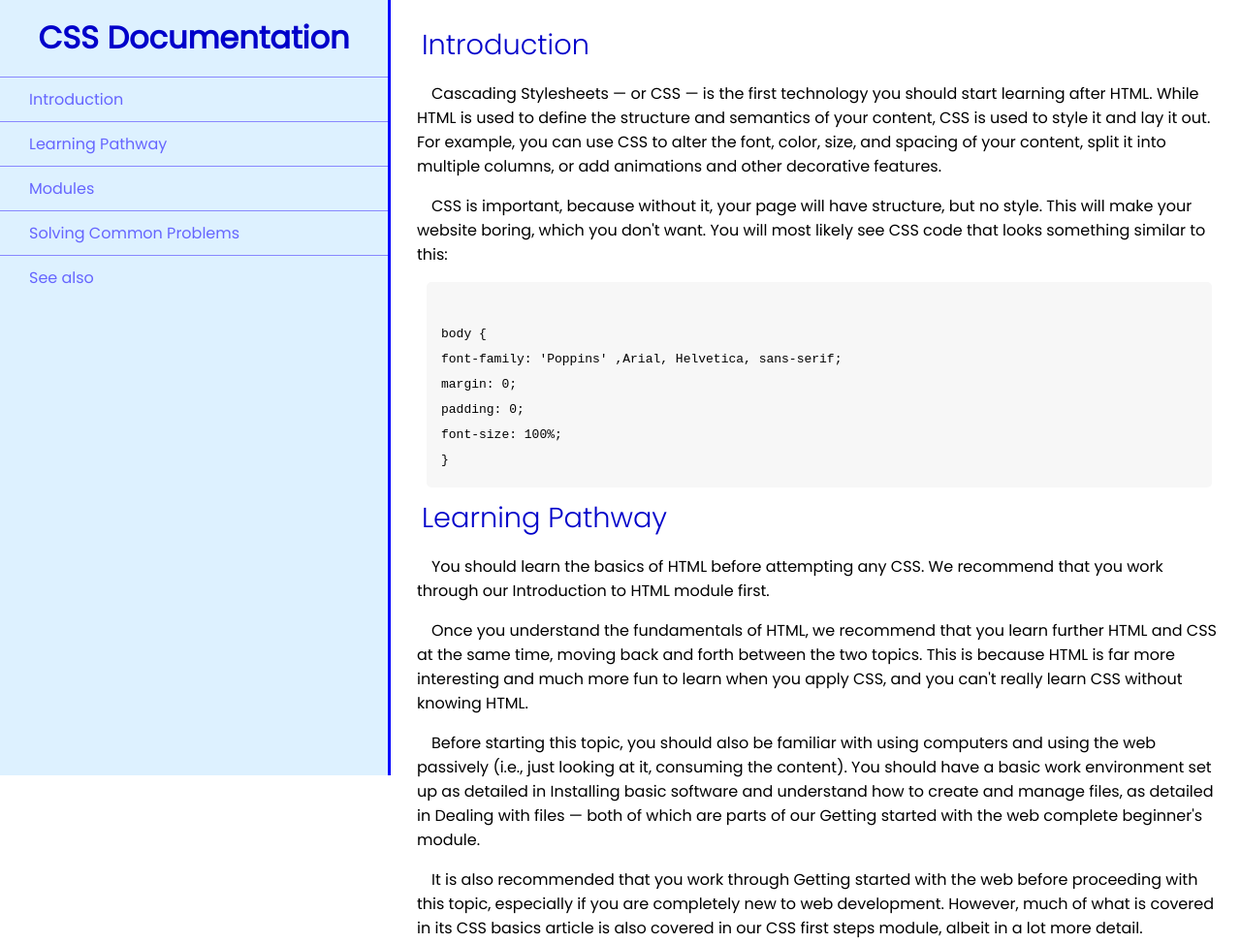
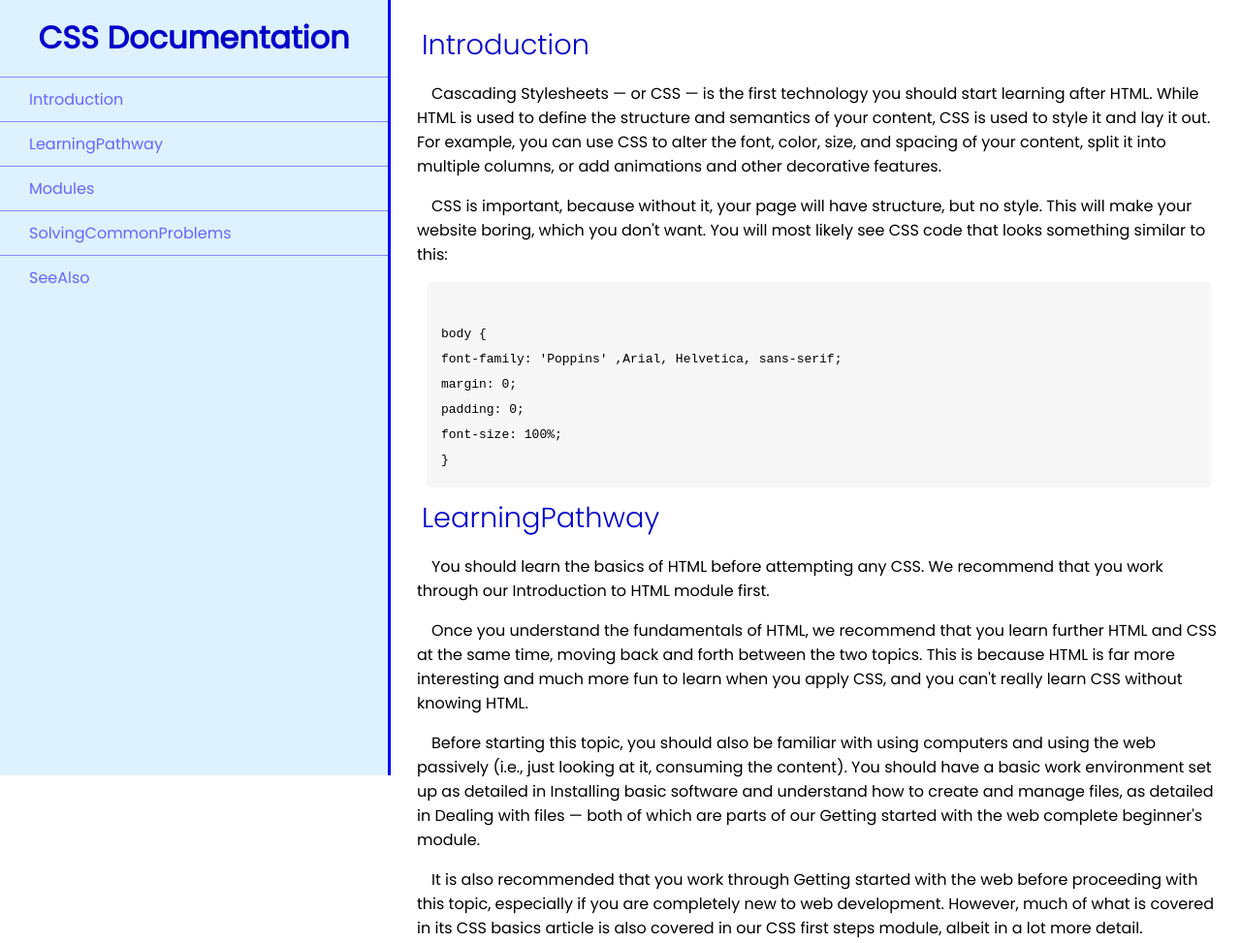
Before and after one commit to LJohnson124/BuildTechnicalDocumentationPage-freeCodeCamp, a plain HTML site: page index.html in a window 1280 px wide. Shown: the top 973 px of the page at 97% size. Drawn offline with Linux system fonts and the light colour scheme.

Commit message:
Update index.html

```diff
--- a/index.html
+++ b/index.html
@@ -18,13 +18,13 @@
             <li>
                 <a href="#Introduction" class="nav-link">Introduction</a></li>
             <li>
-                <a href="#Learning_Pathway" class="nav-link">Learning Pathway</a></li>
+                <a href="#LearningPathway" class="nav-link">LearningPathway</a></li>
             <li>
                 <a href="#Modules" class="nav-link">Modules</a></li>
             <li>
-                <a href="#Solving_Common_Problems" class="nav-link">Solving Common Problems</a></li>
+                <a href="#SolvingCommonProblems" class="nav-link">SolvingCommonProblems</a></li>
             <li>
-                <a href="#See_also" class="nav-link">See also</a></li>
+                <a href="#SeeAlso" class="nav-link">SeeAlso</a></li>
         </ul>
     </nav>
 
@@ -50,7 +50,7 @@
         </section>
 
         <section class="main-section">
-            <header id="Learning_Pathway">Learning Pathway</header>
+            <header id="#LearningPathway">LearningPathway</header>
             <p>You should learn the basics of HTML before attempting any CSS. We recommend that you work through our
                 Introduction to HTML module first.</p>
             <p>Once you understand the fundamentals of HTML, we recommend that you learn further HTML and CSS at the
@@ -158,7 +158,7 @@
         </section>
 
         <section class="main-section">
-            <header id="Solving_Common_Problems">Solving Common Problems</header>
+            <header id="#SolvingCommonProblems">SolvingCommonProblems</header>
             <p>Use CSS to solve common problems provides links to sections of content explaining how to use CSS to solve
                 very common problems when creating a web page.</p>
             <p>From the beginning, you'll primarily apply colors to HTML elements and their backgrounds; change the
@@ -169,7 +169,7 @@
         </section>
 
         <section class="main-section">
-            <header id="See_also">See also</header>
+            <header id="#SeeAlso">SeeAlso</header>
             <p>The main entry point for CSS documentation on MDN, where you'll find detailed reference documentation for
                 all features of the CSS language. Want to know all the values a property can take? This is a good place
                 to go.</p>
```
